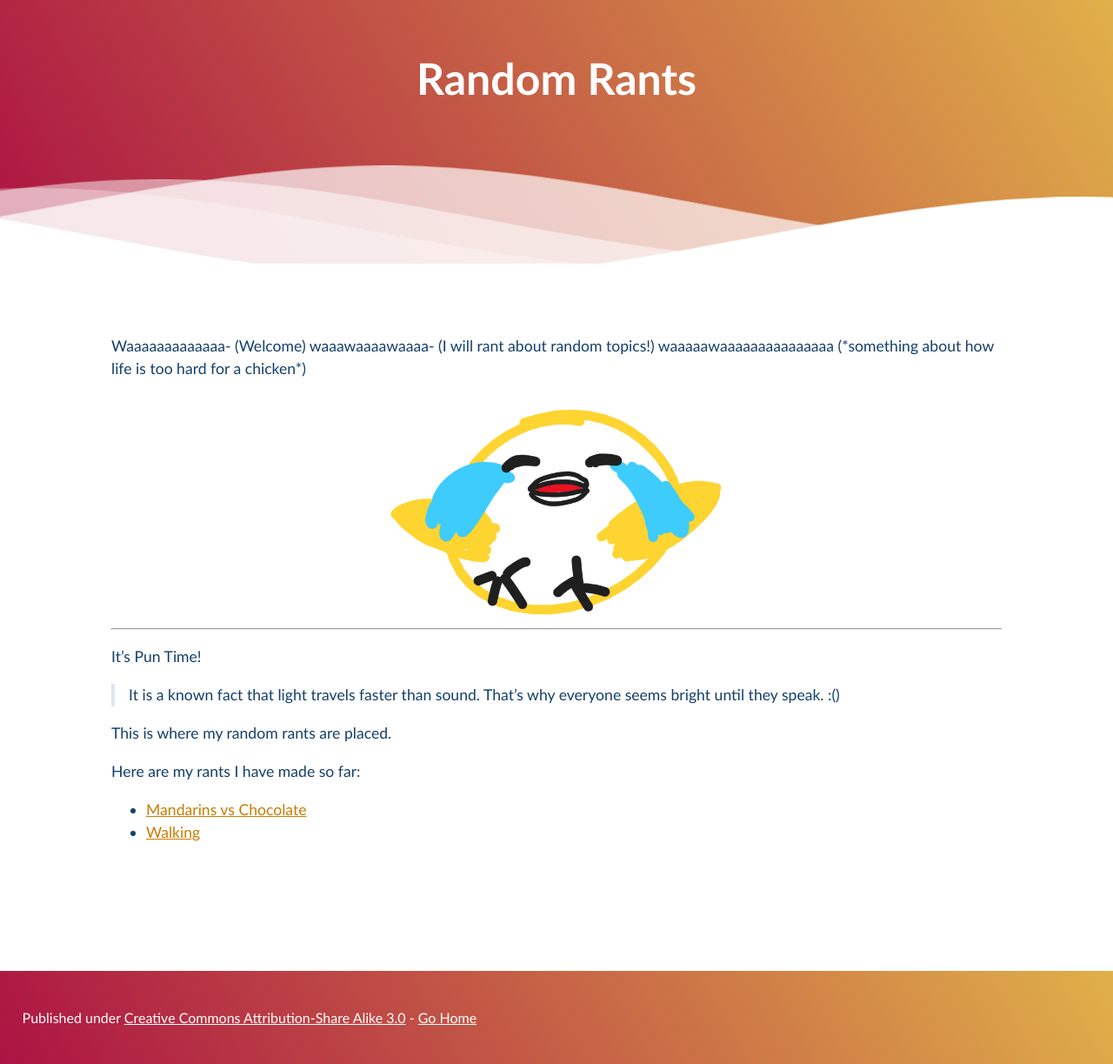
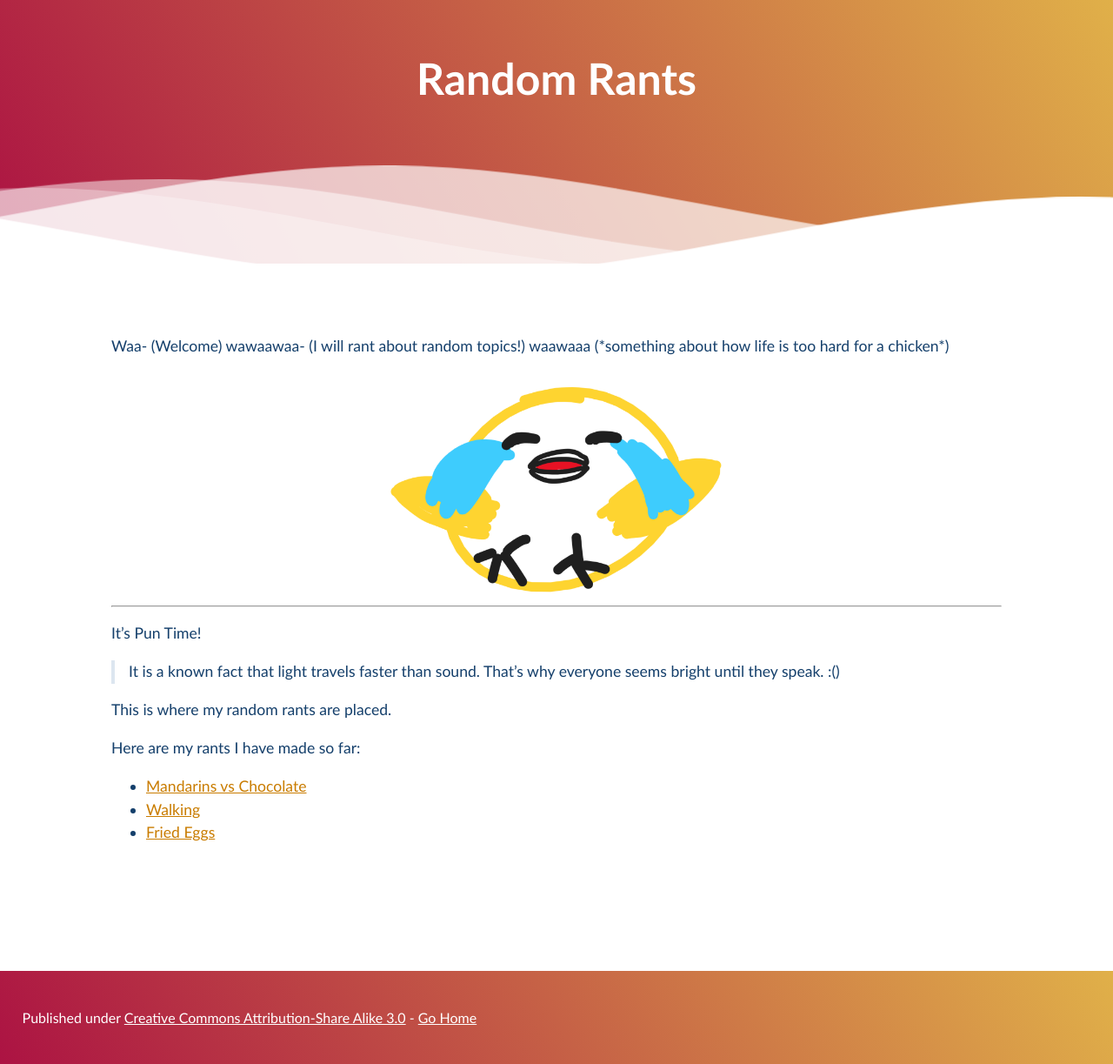
Before and after one commit to Pi-thagoras/the-chicken-pen, a Jekyll site: the page built from Random-Rants.md, in a window 1280 px wide. Shown: the whole page at 87% size. Built offline with Jekyll 4.4.1, drawn with Linux system fonts in a browser that asks for light colours.

Commit message:
vault backup: 2023-08-31 12:33:52

```diff
--- a/Random-Rants.md
+++ b/Random-Rants.md
@@ -2,7 +2,7 @@
 title: "Random Rants"
 ---
 
-Waaaaaaaaaaaaa- (Welcome) waaawaaaawaaaa- (I will rant about random topics!) waaaaawaaaaaaaaaaaaaaa (\*something about how life is too hard for a chicken\*)
+Waa- (Welcome) wawaawaa- (I will rant about random topics!) waawaaa (\*something about how life is too hard for a chicken\*)
 
 <image src="/the-chicken-pen/assets/Crying_Chicken.png" alt="Loud Chicken" width=400px />
 
@@ -15,3 +15,4 @@ This is where my random rants are placed.
 Here are my rants I have made so far:
 - [Mandarins vs Chocolate](Rant-1.md)
 - [Walking](Rant-2.md)
+- [Fried Eggs](Rant-3.md)
```
Also changed, not shown: Rant-1.md (+5 -5 lines), Rant-3.md (added, +32 -0 lines), assets/Bird-Mayonnaise.png (added), assets/Sad-Customer.png (added), assets/Sunny-Side-Up.png (added).
